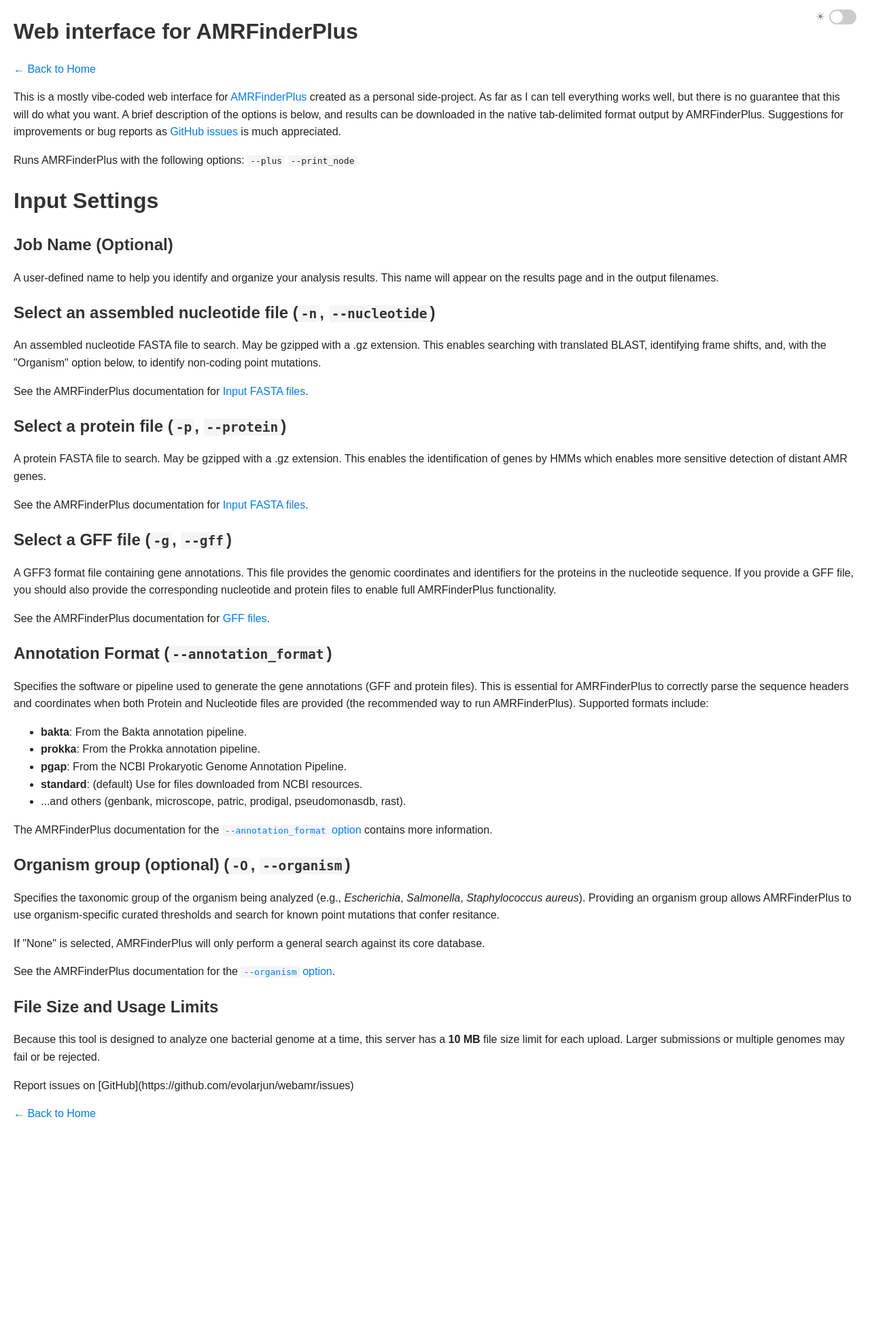
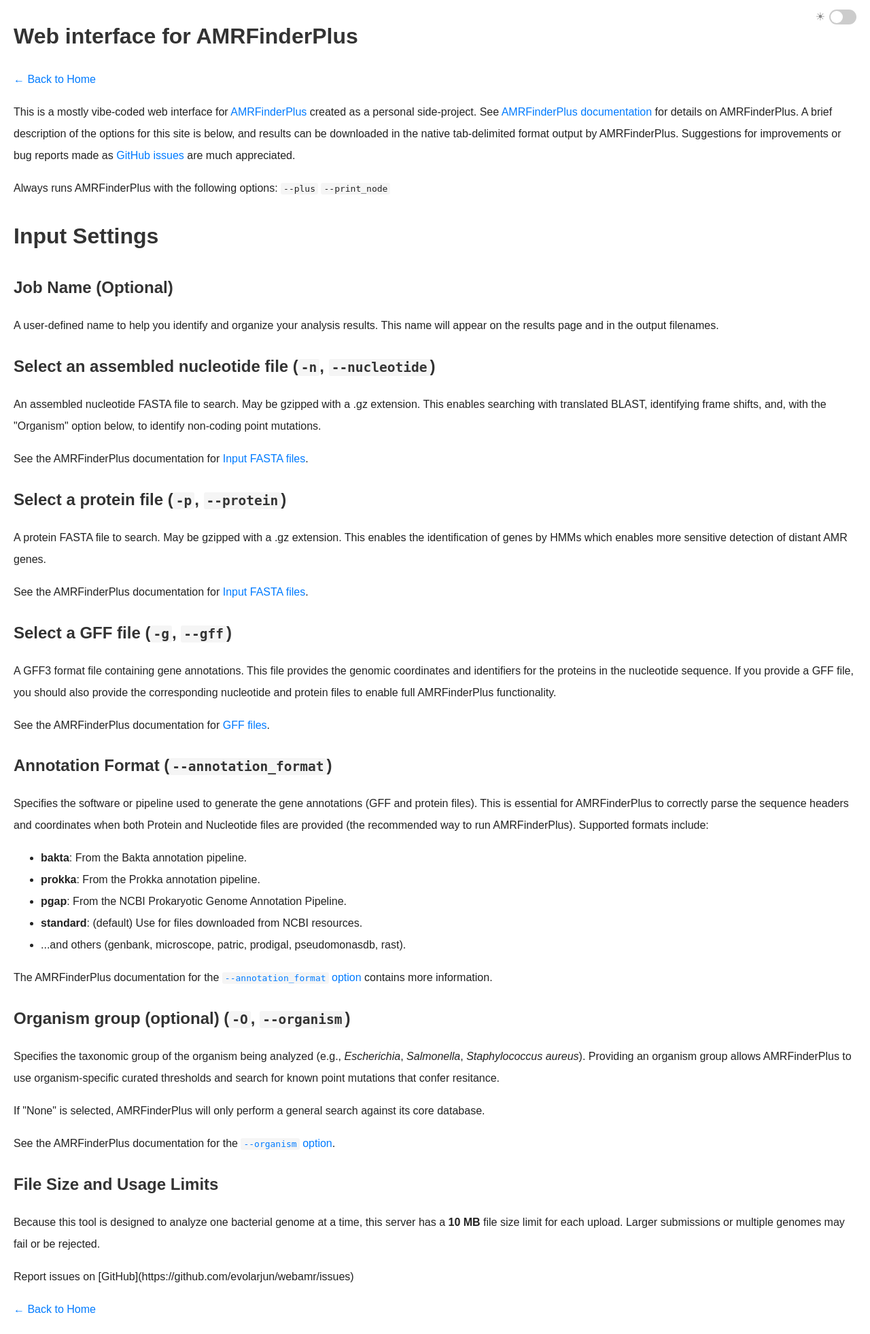
Before and after one commit to evolarjun/webamr, a Flask app: page /docs in a window 1280 px wide. Shown: the whole page at 68% size. Before the commit the page ends 1643 px from the top, so only its background shows below. Run offline with Flask 3, Linux system fonts and the light colour scheme.

Commit message:
style: adjust line heights, update docs wording, and mock open in worker tests

```diff
--- a/frontend/static/css/style.css
+++ b/frontend/static/css/style.css
@@ -1,4 +1,4 @@
-/* ── Color tokens ───────────────────────────────────────────── */
+/* -- Color tokens --------------------------------------------- */
 :root {
   --bg: #ffffff;
   --fg: #222222;
@@ -41,11 +41,11 @@
   --toggle-knob: #202020;
 }
 
-/* ── Base ───────────────────────────────────────────────────── */
+/* -- Base ----------------------------------------------------- */
 body {
   font-family: sans-serif;
   margin: 20px;
-  line-height: 1.6;
+  line-height: 2.0;
   background-color: var(--bg);
   color: var(--fg);
   transition: background-color 0.3s, color 0.3s;
@@ -73,11 +73,12 @@ code {
   border-radius: 3px;
 }
 
-/* ── Table ──────────────────────────────────────────────────── */
+/* -- Table ---------------------------------------------------- */
 table {
   border-collapse: collapse;
   width: 100%;
   margin-bottom: 20px;
+  line-height: 1.3;
 }
 
 th,
@@ -137,7 +138,7 @@ tr:hover {
   overflow-x: auto;
 }
 
-/* ── Error block ────────────────────────────────────────────── */
+/* -- Error block ---------------------------------------------- */
 .error {
   color: var(--error-fg);
   font-weight: bold;
@@ -150,7 +151,7 @@ tr:hover {
   margin: 15px 0;
 }
 
-/* ── Dark-mode toggle ──────────────────────────────────────── */
+/* -- Dark-mode toggle ---------------------------------------- */
 .theme-toggle {
   position: fixed;
   top: 14px;
@@ -194,7 +195,7 @@ tr:hover {
   line-height: 1;
 }
 
-/* ── Utility classes ───────────────────────────────────────── */
+/* -- Utility classes ----------------------------------------- */
 .page-footer {
   margin-top: 40px;
   margin-bottom: 20px;
@@ -210,7 +211,7 @@ tr:hover {
   color: #ef9a9a;
 }
 
-/* ── Form elements ─────────────────────────────────────────── */
+/* -- Form elements ------------------------------------------- */
 input,
 select,
 button {
--- a/frontend/templates/documentation.html
+++ b/frontend/templates/documentation.html
@@ -15,11 +15,11 @@
   <h1>Web interface for AMRFinderPlus</h1>
   <p><a href="/">← Back to Home</a></p>
   <p>
-  This is a mostly vibe-coded web interface for <a href="https://github.com/ncbi/amr/wiki">AMRFinderPlus</a> created as a personal side-project. As far as I can tell everything works well, but there is no guarantee that this will do what you want. A brief description of the options is below, and results can be downloaded in the native tab-delimited format output by AMRFinderPlus. Suggestions for improvements or bug reports as <a href="https://github.com/evolarjun/webamr/issues">GitHub issues</a> is much appreciated.
+  This is a mostly vibe-coded web interface for <a href="https://github.com/ncbi/amr/wiki">AMRFinderPlus</a> created as a personal side-project. See <a href="https://github.com/ncbi/amr/wiki">AMRFinderPlus documentation</a> for details on AMRFinderPlus. A brief description of the options for this site is below, and results can be downloaded in the native tab-delimited format output by AMRFinderPlus. Suggestions for improvements or bug reports made as <a href="https://github.com/evolarjun/webamr/issues">GitHub issues</a> are much appreciated.
   </p>
 
   <p>
-  Runs AMRFinderPlus with the following options: <code>--plus</code> <code>--print_node</code>
+  Always runs AMRFinderPlus with the following options: <code>--plus</code> <code>--print_node</code>
   </p>
 
   <h1>Input Settings</h1>
```
Also changed, not shown: tests/test_worker.py (+10 -1 lines).
